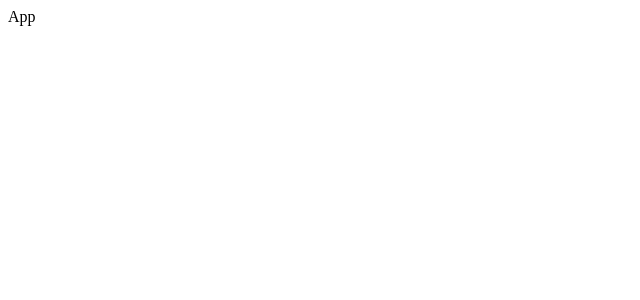
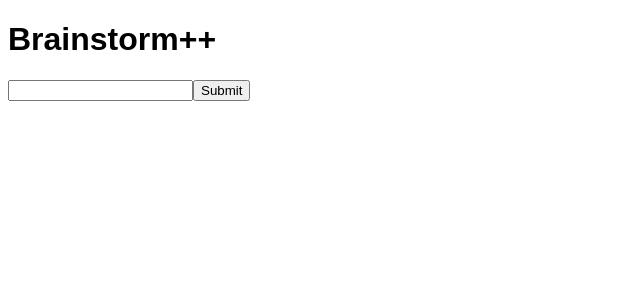
Before and after one commit to CassandraJM/Hack-the-North-2022, a React (Create React App) app in the folder frontend/: page / in a window 1280 px wide. Shown: the top 300 px of the page, without its empty margins (0-640 px from the left). Built offline with nearby package versions, Linux system fonts and the light colour scheme.

Commit message:
form added

```diff
--- /dev/null
+++ b/frontend/src/App.css
@@ -0,0 +1,4 @@
+body {
+  box-sizing: 0;
+  font-family: Arial, Helvetica, sans-serif;
+}
--- a/frontend/src/App.js
+++ b/frontend/src/App.js
@@ -1,8 +1,22 @@
 import React from 'react'
+import './App.css'
 
 export const App = () => {
   return (
-    <div>App</div>
+    <div>
+      {/* Title */}
+      <div className="page_header">
+        <h1 className="page_name">Brainstorm++</h1>
+      </div>
+
+      {/* Textbox Form */}
+      <form>
+        <label>
+          <input type="text" name="name" label="Enter your ideas here"/>
+        </label>
+        <input type="submit" value="Submit" />
+      </form>
+    </div>
   )
 }
 
```
Also changed, not shown: frontend/src/assets/notepad.png (added).
